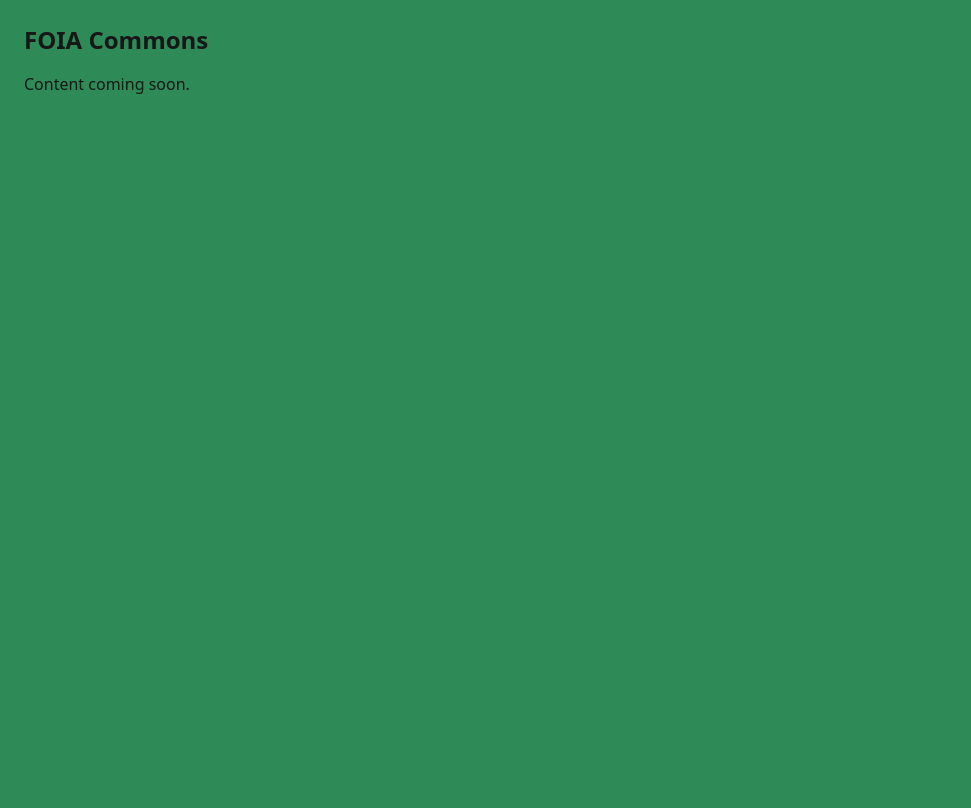
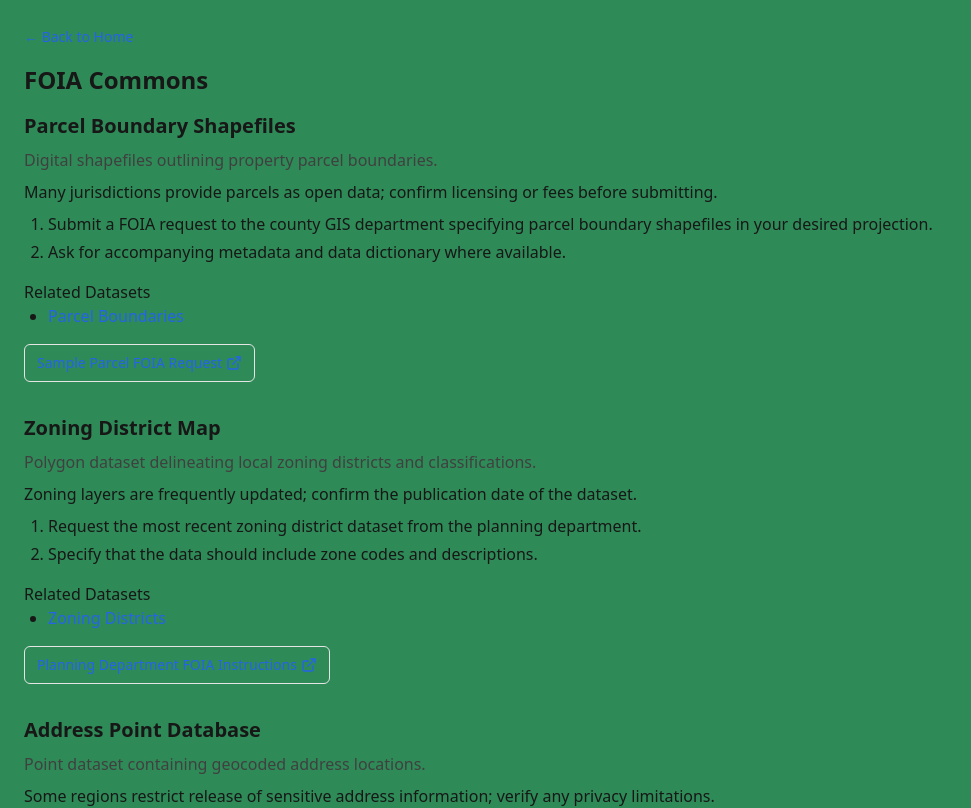
Before and after one commit to jvkenny/lf-transparency-portal, a React (Vite) app: page /lf-transparency-portal/foia-commons in a window 1280 px wide. Shown: the top 808 px of the page, without its empty margins (0-971 px from the left). Built offline with nearby package versions, Linux system fonts and the light colour scheme.

Commit message:
Implement FOIA Commons page

```diff
--- a/src/pages/foia-commons/index.tsx
+++ b/src/pages/foia-commons/index.tsx
@@ -1,8 +1,96 @@
+import { useEffect, useState } from "react";
+import { Link } from "react-router-dom";
+import LinkOutButton from "../../components/LinkOutButton";
+
+interface FoiaItem {
+  title: string;
+  description: string;
+  relatedDatasetIds: string[];
+  howToSteps: string[];
+  officialLinks: { label: string; href: string }[];
+  notes: string;
+}
+
+interface Dataset {
+  id: string;
+  title: string;
+}
+
 export default function FoiaCommonsPage() {
+  const [items, setItems] = useState<FoiaItem[]>([]);
+  const [datasets, setDatasets] = useState<Record<string, Dataset>>({});
+
+  useEffect(() => {
+    fetch("/foia-commons.json")
+      .then((res) => res.json())
+      .then((data) => setItems(data))
+      .catch((err) => console.error("foia fetch", err));
+
+    fetch("/datasets.json")
+      .then((res) => res.json())
+      .then((data: Dataset[]) => {
+        const map: Record<string, Dataset> = {};
+        data.forEach((d) => {
+          map[d.id] = d;
+        });
+        setDatasets(map);
+      })
+      .catch((err) => console.error("datasets fetch", err));
+  }, []);
+
   return (
     <div className="p-6">
+      <nav className="mb-4">
+        <Link to="/" className="text-sm text-blue-600 hover:underline">
+          &larr; Back to Home
+        </Link>
+      </nav>
       <h1 className="text-2xl font-semibold mb-4">FOIA Commons</h1>
-      <p>Content coming soon.</p>
+      {items.map((item) => (
+        <section key={item.title} className="mb-8">
+          <h2 className="text-xl font-semibold mb-2">{item.title}</h2>
+          <p className="text-neutral-700 mb-2">{item.description}</p>
+          <p className="mb-2">{item.notes}</p>
+          <ol className="list-decimal pl-6 mb-4">
+            {item.howToSteps.map((step, idx) => (
+              <li key={idx} className="mb-1">
+                {step}
+              </li>
+            ))}
+          </ol>
+          {item.relatedDatasetIds?.length > 0 && (
+            <div className="mb-4">
+              <h3 className="font-medium">Related Datasets</h3>
+              <ul className="list-disc pl-6">
+                {item.relatedDatasetIds.map((id) => {
+                  const dataset = datasets[id];
+                  return (
+                    <li key={id}>
+                      <Link
+                        to={`/datasets/${id}`}
+                        className="text-blue-600 hover:underline"
+                      >
+                        {dataset?.title ?? id}
+                      </Link>
+                    </li>
+                  );
+                })}
+              </ul>
+            </div>
+          )}
+          {item.officialLinks?.length > 0 && (
+            <div className="flex flex-wrap gap-2">
+              {item.officialLinks.map((link) => (
+                <LinkOutButton
+                  key={link.href}
+                  label={link.label}
+                  href={link.href}
+                />
+              ))}
+            </div>
+          )}
+        </section>
+      ))}
     </div>
   );
 }
```
